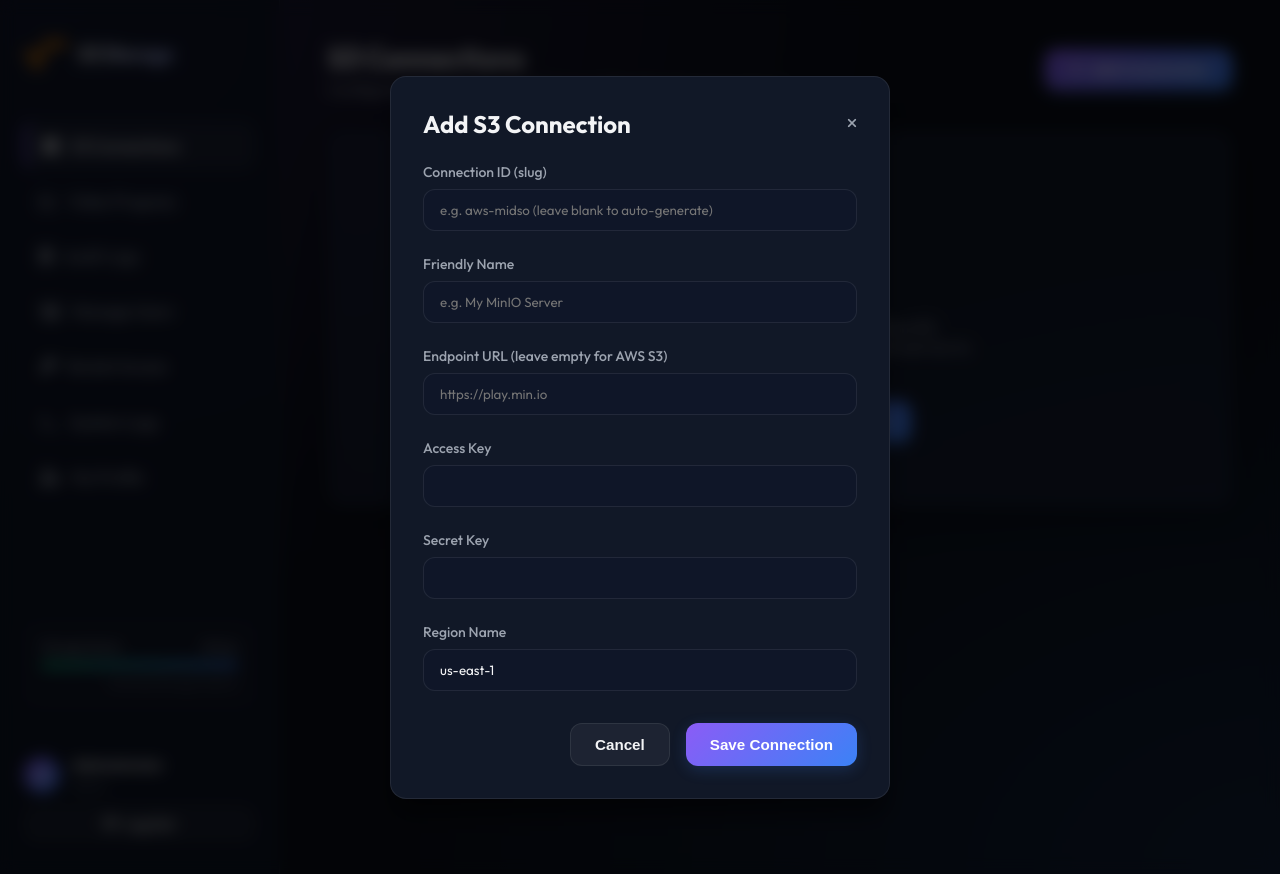
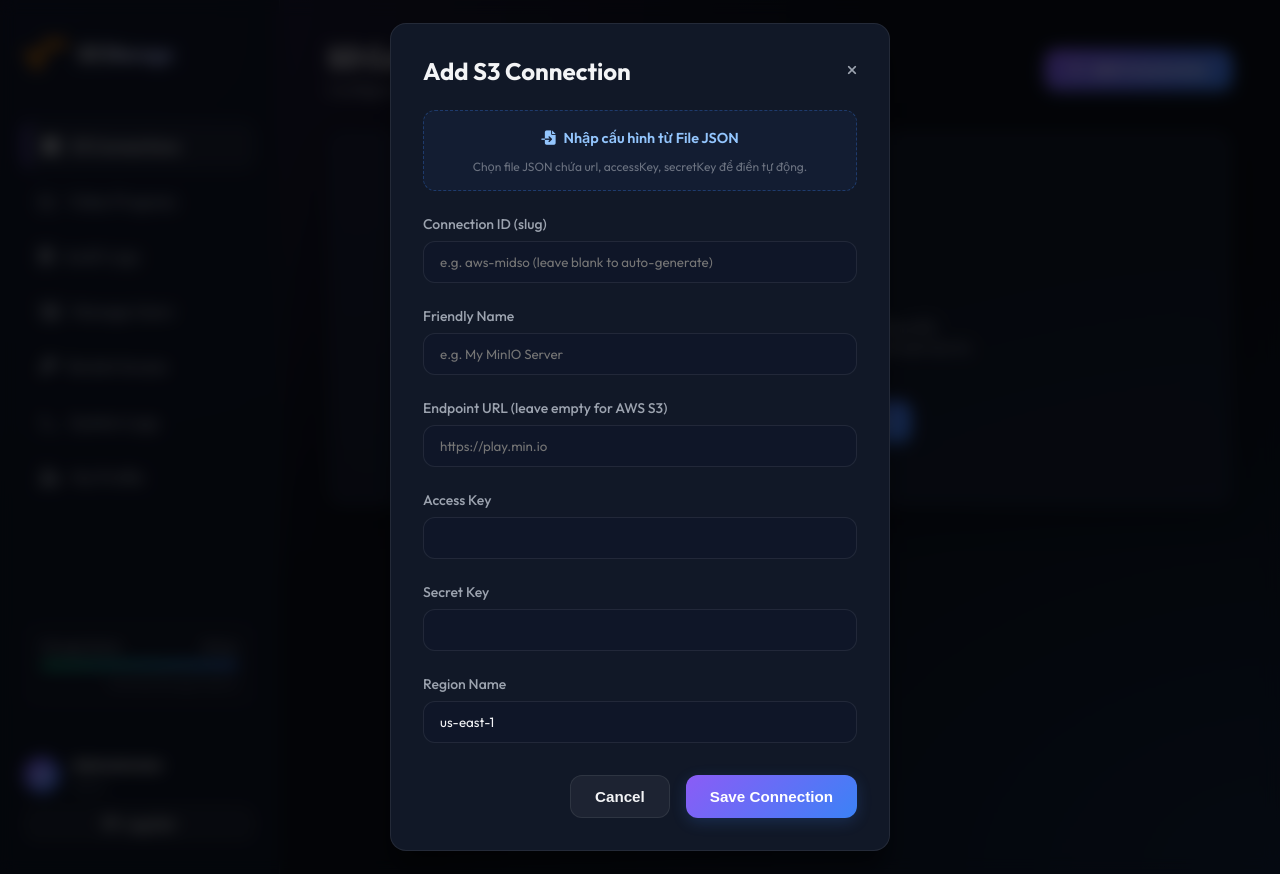
Before and after one commit to nguyenngocdantruong/S3Storage, a Flask app: page / in a window 1280 px wide, after a click on "Add Connection". Run offline with Flask 3, Linux system fonts and the light colour scheme; the visitor is signed in with stand-in values (Sample User, id 1).

Commit message:
feat: add S3 connection import from JSON file feature

```diff
--- a/templates/dashboard.html
+++ b/templates/dashboard.html
@@ -99,6 +99,14 @@
             </h2>
 
             <form action="{{ url_for('add_connection') }}" method="POST">
+                <div class="form-group" style="background: rgba(59, 130, 246, 0.05); border: 1px dashed rgba(59, 130, 246, 0.3); border-radius: var(--radius-md); padding: 1rem; margin-bottom: 1.5rem; text-align: center;">
+                    <label for="import_json" style="cursor: pointer; display: inline-flex; align-items: center; gap: 0.5rem; color: #93c5fd; font-weight: 600; font-size: 0.9rem;">
+                        <i class="fa-solid fa-file-import"></i> Nhập cấu hình từ File JSON
+                    </label>
+                    <input type="file" id="import_json" accept=".json" style="display: none;">
+                    <span style="display: block; font-size: 0.75rem; color: var(--text-muted); margin-top: 0.25rem;">Chọn file JSON chứa url, accessKey, secretKey để điền tự động.</span>
+                </div>
+
                 <div class="form-group">
                     <label for="connection_id">Connection ID (slug)</label>
                     <input type="text" id="connection_id" name="connection_id" class="form-control" placeholder="e.g. aws-midso (leave blank to auto-generate)">
@@ -225,6 +233,54 @@
             });
         });
 
+        // Handle JSON config file import
+        const importInput = document.getElementById('import_json');
+        if (importInput) {
+            importInput.addEventListener('change', (e) => {
+                const file = e.target.files[0];
+                if (!file) return;
+
+                const reader = new FileReader();
+                reader.onload = (event) => {
+                    try {
+                        const config = JSON.parse(event.target.result);
+                        if (!config.accessKey || !config.secretKey) {
+                            showToast('File JSON không đúng định dạng S3 Connection.', 'error');
+                            return;
+                        }
+
+                        // Fill inputs
+                        const endpoint = config.url || '';
+                        document.getElementById('endpoint_url').value = endpoint;
+                        document.getElementById('access_key').value = config.accessKey;
+                        document.getElementById('secret_key').value = config.secretKey;
+
+                        // Derive friendly name & slug from endpoint URL
+                        let friendlyName = 'Imported S3';
+                        let slugName = '';
+                        if (endpoint) {
+                            try {
+                                const urlObj = new URL(endpoint);
+                                friendlyName = urlObj.hostname;
+                                slugName = urlObj.hostname.replace(/\./g, '-').replace(/\:/g, '-');
+                            } catch (pErr) {
+                                friendlyName = endpoint;
+                            }
+                        }
+                        document.getElementById('name').value = friendlyName;
+                        document.getElementById('connection_id').value = slugName;
+
+                        showToast('Đã điền thông tin từ file JSON thành công!', 'success');
+                    } catch (parseErr) {
+                        showToast('Lỗi đọc file JSON: ' + parseErr.message, 'error');
+                    }
+                };
+                reader.readAsText(file);
+                // Reset input value so it triggers change again if same file is re-selected
+                importInput.value = '';
+            });
+        }
+
         // Intercept Add Connection form submission
         const addForm = document.querySelector('#addConnectionModal form');
         if (addForm) {
```
